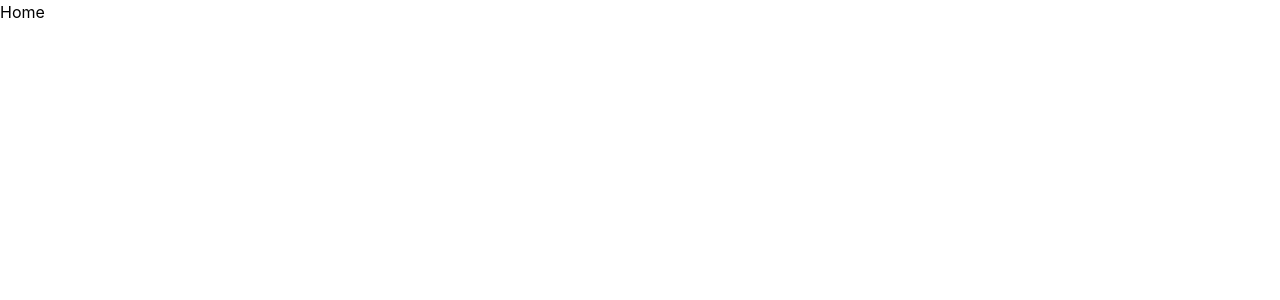
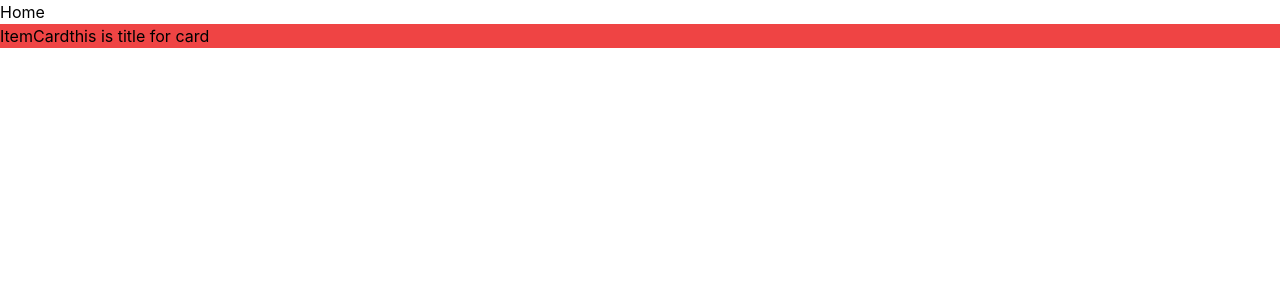
Before and after one commit to ReAliens/speedy-FE, a React (Create React App) app: page / in a window 1280 px wide. Shown: the top 300 px of the page. Built offline with nearby package versions, Linux system fonts and the light colour scheme.

Commit message:
Add a view for the main page

```diff
--- /dev/null
+++ b/src/Constants/constants.js
@@ -0,0 +1,2 @@
+const items = [{ name: 'car 1', photo: 'my car', desc: 'jkdfj;fdsksdfbhfdbhjdsbhj' }, { name: 'car 2', photo: 'my car', desc: 'jkdfj;fdsksdfbhfdbhjdsbhj' }, { name: 'car 3', photo: 'my car', desc: 'jkdfj;fdsksdfbhfdbhjdsbhj' }];
+export default items;
--- /dev/null
+++ b/src/components/itemCard/itemCard.js
@@ -0,0 +1,11 @@
+import React from 'react';
+
+const ItemCard = () => (
+  <div class="bg-red-500">
+    ItemCard
+
+    <edp>this is title for card</edp>
+  </div>
+);
+
+export default ItemCard;
--- a/src/pages/homePage/Home.jsx
+++ b/src/pages/homePage/Home.jsx
@@ -1,10 +1,12 @@
 import React from 'react';
+import ItemCard from '../../components/itemCard/itemCard';
 
 const Home = () => {
   console.log('data');
   return (
     <div>
       <p>Home </p>
+      <ItemCard />
     </div>
   );
 };
```
